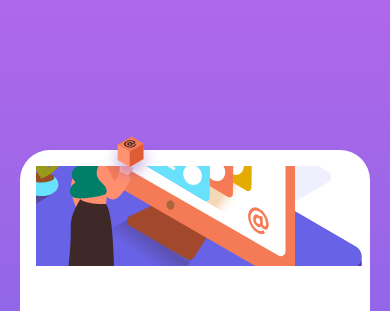
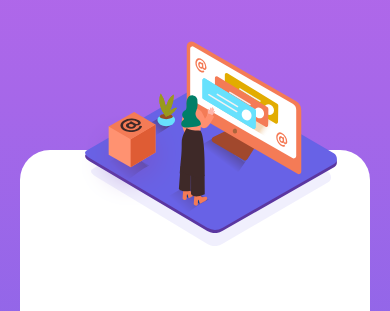
Before and after one commit to moonraa/FME-FAQAccordion, a plain HTML site: page index.html in a window 390 px wide. Shown: the top 311 px of the page. Drawn offline with Linux system fonts and the light colour scheme.

Commit message:
Bugs resolved

```diff
--- a/style.css
+++ b/style.css
@@ -93,7 +93,7 @@ body {
     background: url(/images/illustration-woman-online-desktop.svg);
     height: 100%;
     background-repeat: no-repeat;
-    background-position: 120% center;
+    background-position: right -20% center;
   }
 
   .box {
@@ -116,7 +116,7 @@ body {
       background: url("./images/bg-pattern-mobile.svg");
       background-repeat: no-repeat;
       background-position: center 590%;
-    } */
+    }
 
      .image__wrapper_inner {
       position: absolute;
@@ -127,9 +127,10 @@ body {
       top: -129%;
     }
      .box {
-      width: 55px;
-      left: 19%;
-      top: -30%;
+      width: 100px;
+      position: relative;
+      top: -55%;
+      left: 13%;
     }
     .accordion {
       margin-top: 0px;
```
